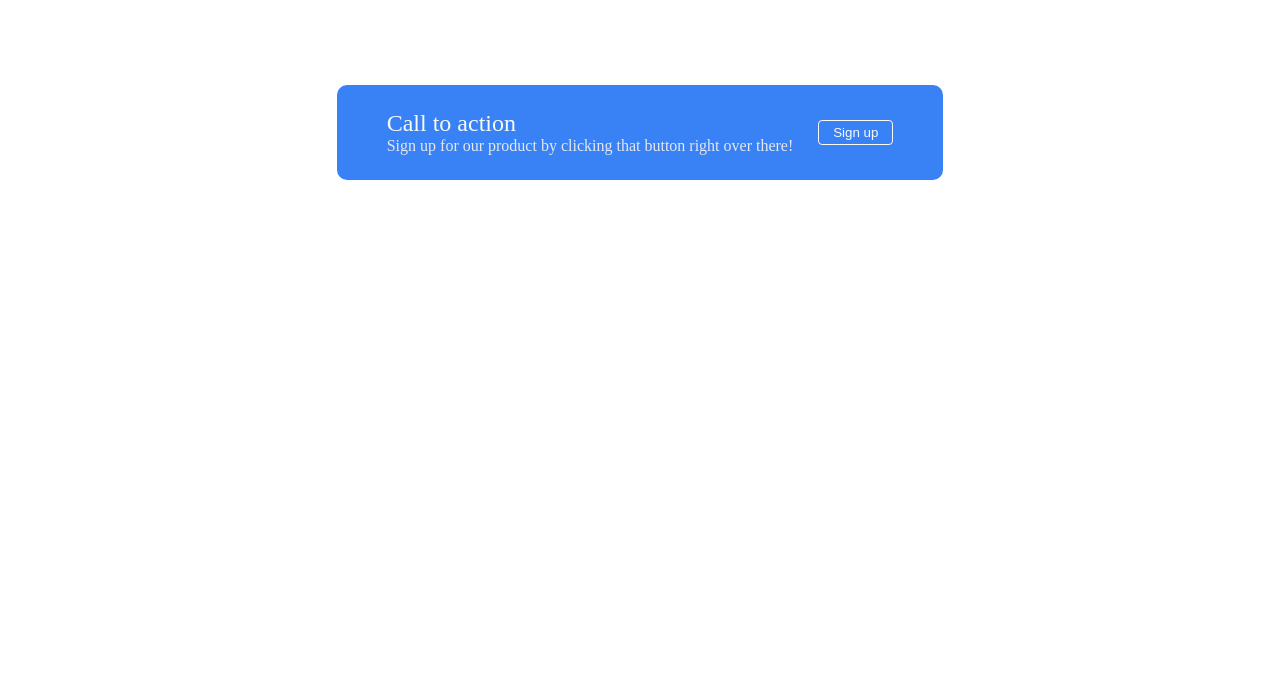
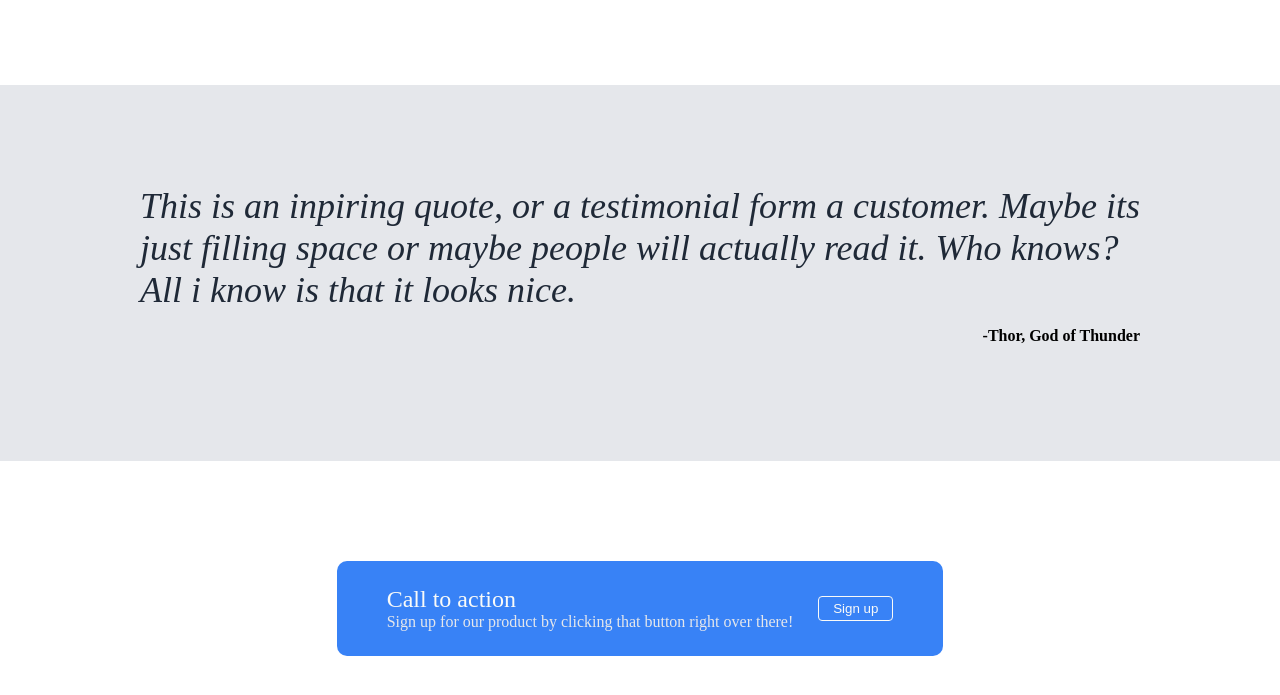
Before and after one commit to DarkDino77/odin_landing_page, a plain HTML site: page index.html in a window 1280 px wide. Shown: the part 857-1552 px from the top of the page. Before the commit the page ends 1037 px from the top, so only its background shows below. Drawn offline with Linux system fonts and the light colour scheme.

Commit message:
All most done with section three need to finish font weight of the quote text

```diff
--- a/index.html
+++ b/index.html
@@ -51,8 +51,12 @@
             </div>
         </div>
         <div class="section-three">
-            <div class="">
-
+            <div class="main-three">
+               <div class="quote-text">This is an inpiring quote, or a testimonial form a
+                customer. Maybe its just filling space or maybe people will actually read it.
+                Who knows? All i know is that it looks nice.
+                </div>
+                <p class="subtext-three" >-Thor, God of Thunder</p>
             </div>
         </div>
         <div class="section-four">
--- a/styles.css
+++ b/styles.css
@@ -113,10 +113,31 @@ button{
     border: 5px solid #3882F6;
     border-radius: 12px;
 }
+.section-three{
+    display: flex;
+    align-items: center;
+    justify-content: center;
+    background-color: #E5E7EB;
+    padding: 100px;
+}
+
+.quote-text{
+    width: 1000px;
+    font-size: 36px;
+    font-style: italic;
+    font-weight: 10;
+    color: #1F2937;
+}
+.subtext-three{
+    text-align: right;
+    font-weight: bolder;
+}
+
 .section-four{
     display: flex;
     align-items: center;
     justify-content: center;
+    padding: 100px;
 }
 .background-four{
     display: flex;
```
